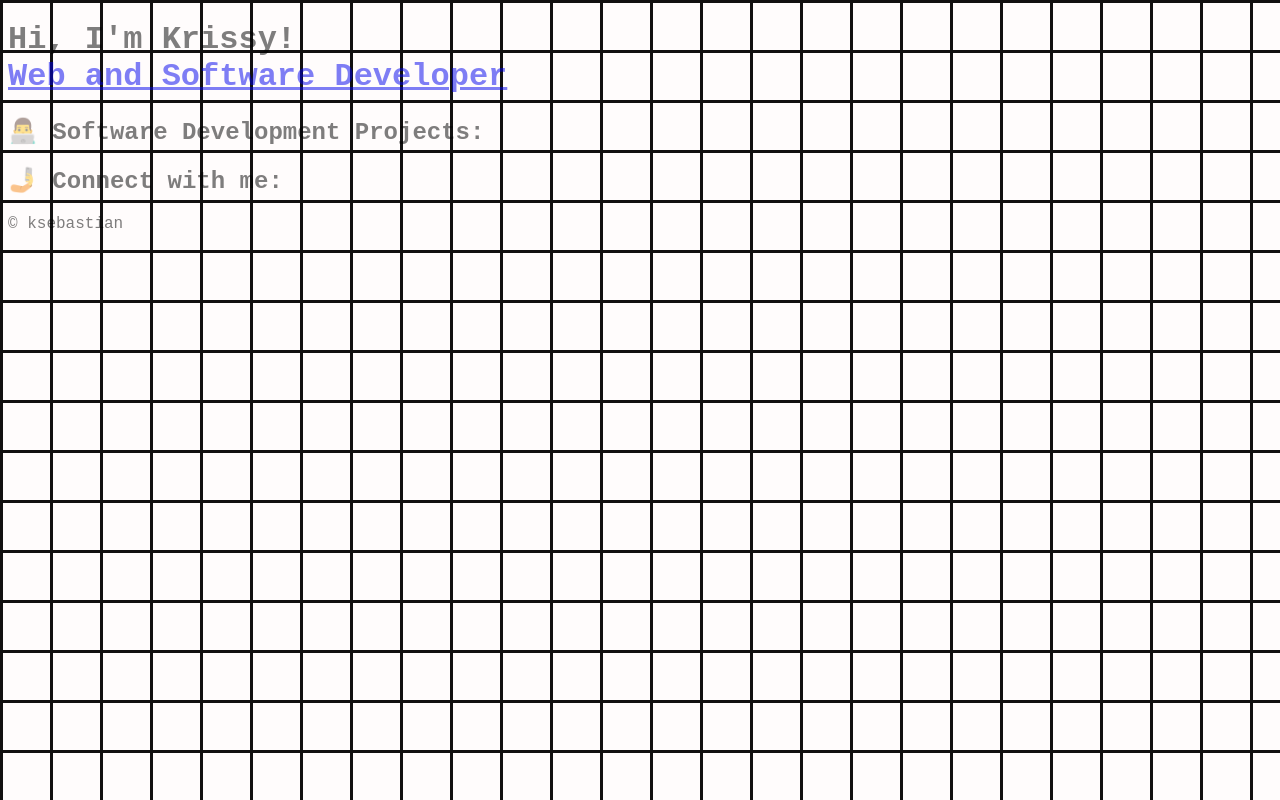
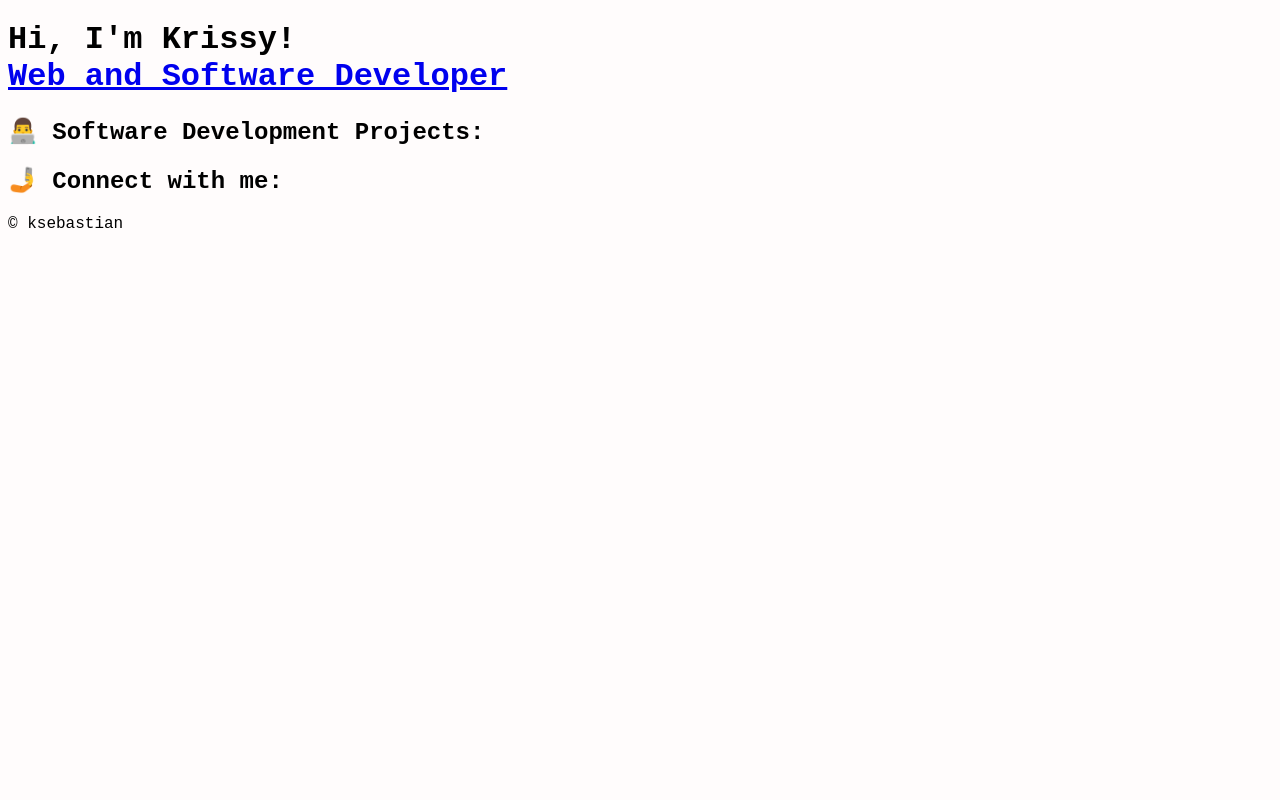
Before and after one commit to kksebastian/ksebastian.github.io, a plain HTML site: page index.html in a window 1280 px wide. Drawn offline with Linux system fonts and the light colour scheme.

Commit message:
Update index.html

```diff
--- a/index.html
+++ b/index.html
@@ -9,9 +9,6 @@
     body {
         font-family: 'Courier New', monospace;
         background-color: #fffcfc;
-opacity: 0.5;
-background-image:  linear-gradient(#111010 2.5px, transparent 2.5px), linear-gradient(to right, #111010 2.5px, #fffcfc 2.5px);
-background-size: 50px 50px;
     }
 
 
```
